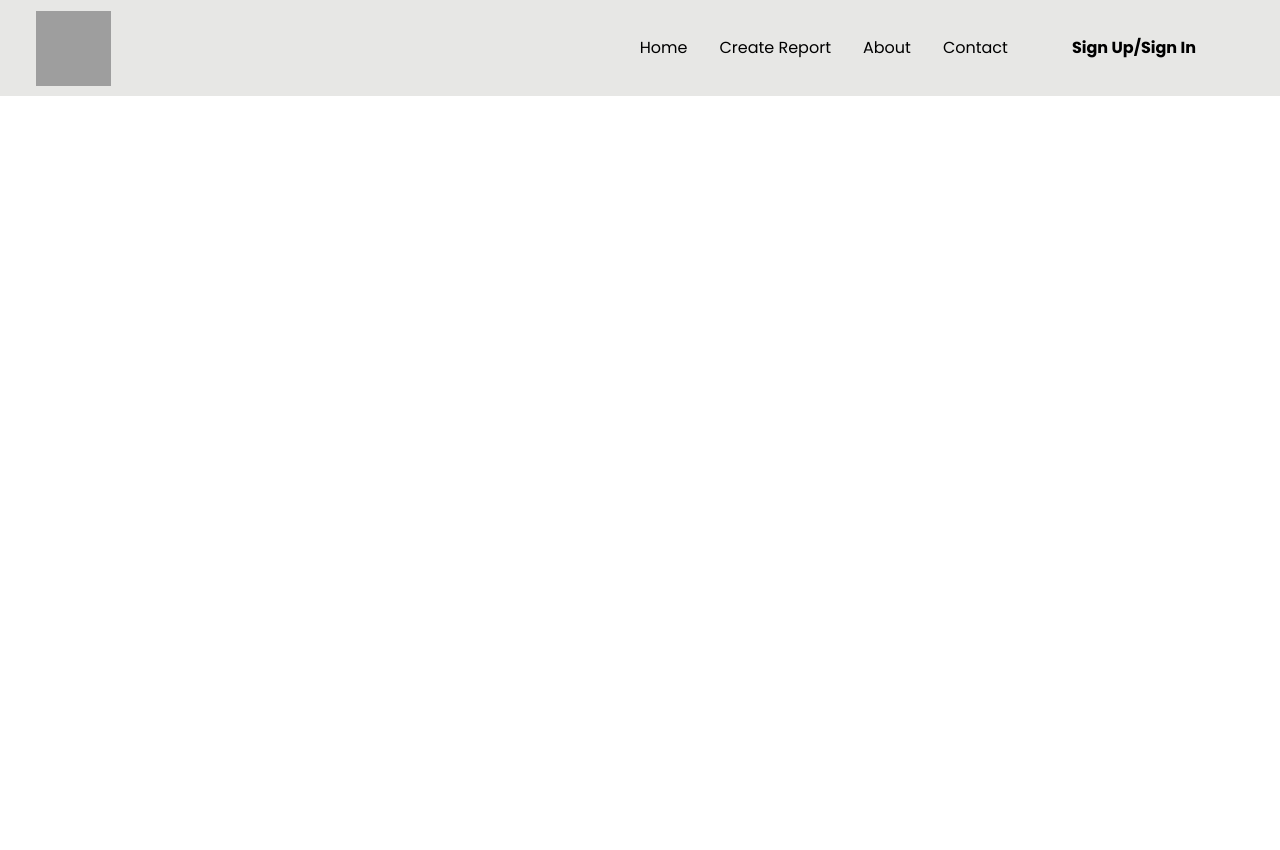
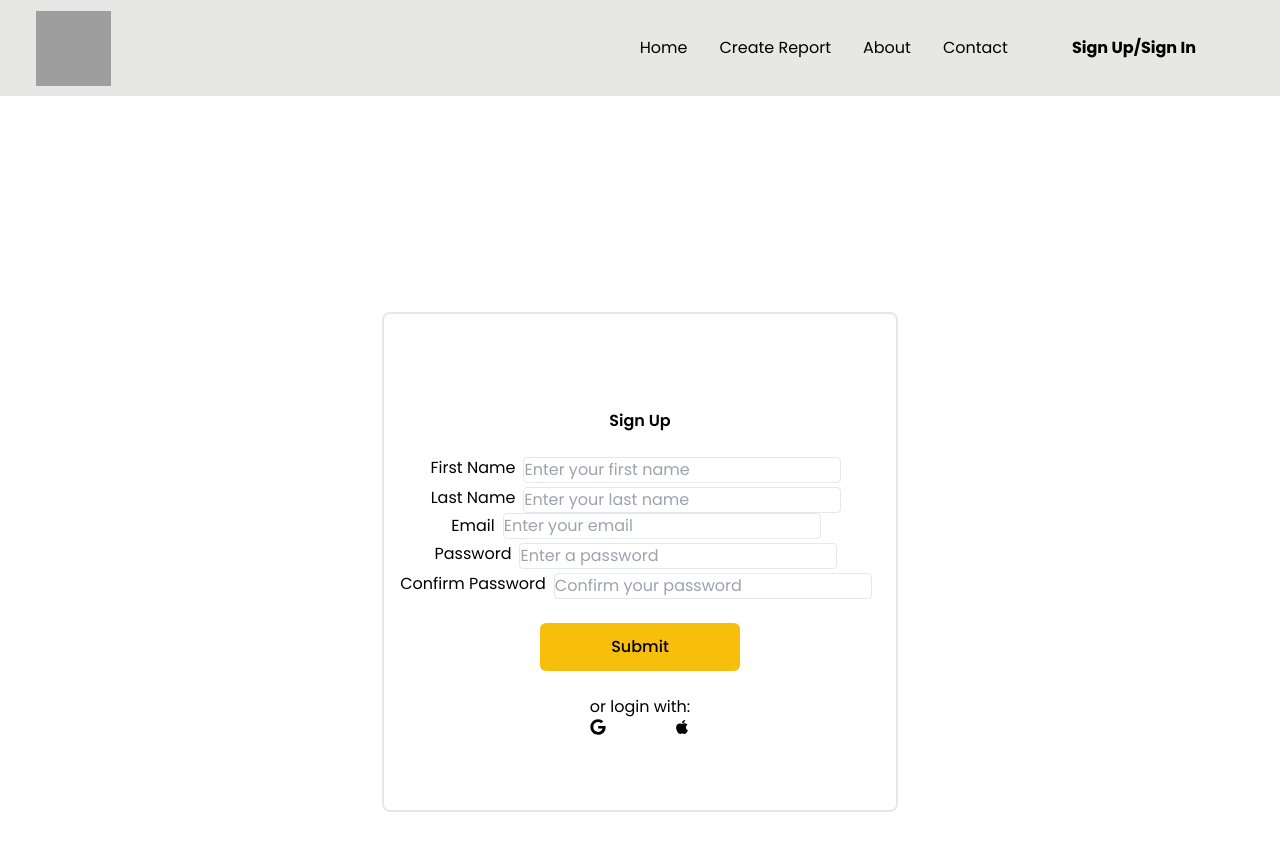
Before and after one commit to Mpoelesiamon/iReport-Front-end, a React (Create React App) app: page / in a window 1280 px wide. Shown: the top 850 px of the page. Before the commit the page ends 800 px from the top, so only its background shows below. Built offline with nearby package versions, Linux system fonts and the light colour scheme; grey boxes are pictures that could not be loaded.

Commit message:
feat: Add Sign Up Page

```diff
--- a/src/App.js
+++ b/src/App.js
@@ -1,11 +1,13 @@
 import React from "react";
 import './App.css'
 import NavBar from "./components/NavBar";
+import SignUp from "./components/SignUp";
 
 function App() {
   return (
     <div>
       <NavBar />
+      <SignUp />
     </div>
   );
 }
--- /dev/null
+++ b/src/components/SignUp.jsx
@@ -0,0 +1,71 @@
+import React from 'react'
+import { FaGoogle, FaApple  } from 'react-icons/fa'
+
+const SignUp = () => {
+  return (
+     <div className='flex justify-center my-10 mt-[200px] w-auto'>
+        <div className='flex justify-center flex-col items-center w-auto h-[500px] border-2 border-[#e7e7e5] border-solid p-4 my-4 rounded-lg'>
+            <div className='text-center my-5'>
+                <h1 className='font-semibold'>Sign Up</h1>
+            </div>
+            <div>
+                <form className='flex justify-center items-center' action="">
+                    <label>First Name</label>
+                    <input
+                    className='border rounded mx-2 mt-1'
+                    type="text"
+                    placeholder='Enter your first name'
+                    />
+                </form>
+                <form className='flex justify-center items-center' action="">
+                    <label>Last Name</label>
+                    <input
+                    className='border rounded mx-2 mt-1'
+                    type="text"
+                    placeholder='Enter your last name'
+                    />
+                </form>
+                <form className='flex justify-center items-center' action="">
+                    <label>Email</label>
+                    <input
+                    className='border rounded mx-2'
+                    type="email"
+                    placeholder='Enter your email'
+                    required
+                    />
+                </form>
+                <form className='flex justify-center items-center' action="">
+                    <label>Password</label>
+                    <input
+                    className='border rounded mx-2 mt-1'
+                    type="password"
+                    placeholder='Enter a password'
+                    required
+                    />
+                </form>
+                <form className='flex justify-center items-center'>
+                    <label>Confirm Password</label>
+                    <input
+                    className='border rounded mx-2 mt-1'
+                    type="password"
+                    placeholder='Confirm your password'
+                    required
+                    />
+                </form>
+            </div>
+            <div>
+                <button className='bg-[#f7bf0c] w-[200px] rounded-md font-medium my-6 mx-auto py-3 text-black hover:scale-105 duration-700'>Submit</button>
+            </div>
+            <div>
+                <h3>or login with:</h3>
+                <div className='flex justify-between'>
+                    <FaGoogle className='cursor-pointer'/>
+                    <FaApple className='cursor-pointer'/>
+                </div>
+            </div>
+        </div>
+     </div>
+  )
+}
+
+export default SignUp
```
